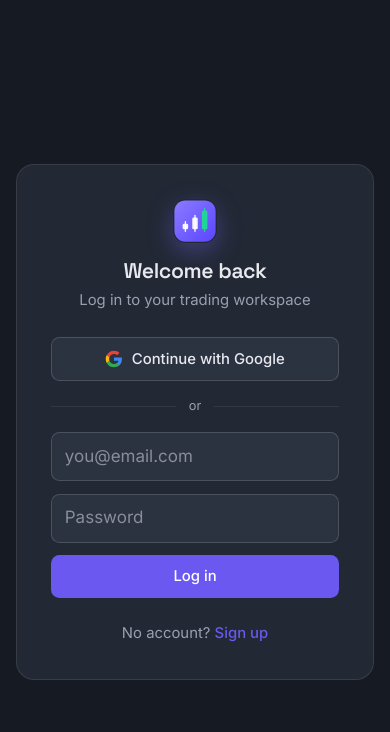
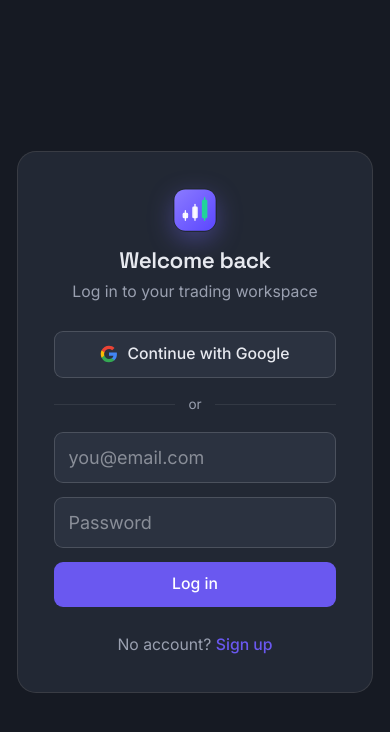
Before and after one commit to agimharizaj/tradebook, a Next.js app: page /login in a window 390 px wide. Shown: the top 732 px of the page. Built offline with nearby package versions, Linux system fonts and the light colour scheme; no server answers.

Commit message:
Bump phone UI scale to 18px root (~12% larger)

```diff
--- a/src/app/globals.css
+++ b/src/app/globals.css
@@ -129,10 +129,10 @@ h3 {
 
 /* Phone sizing: the app is built in rem units, so raising the root font
    size scales the entire UI (text, padding, buttons) proportionally.
-   17px = ~6% larger than default. Tune this one number to taste. */
+   18px = ~12% larger than default. Tune this one number to taste. */
 @media (max-width: 767px) {
   html {
-    font-size: 17px;
+    font-size: 18px;
   }
 
   /* iOS Safari auto-zooms the page when a focused input is under 16px.
```
